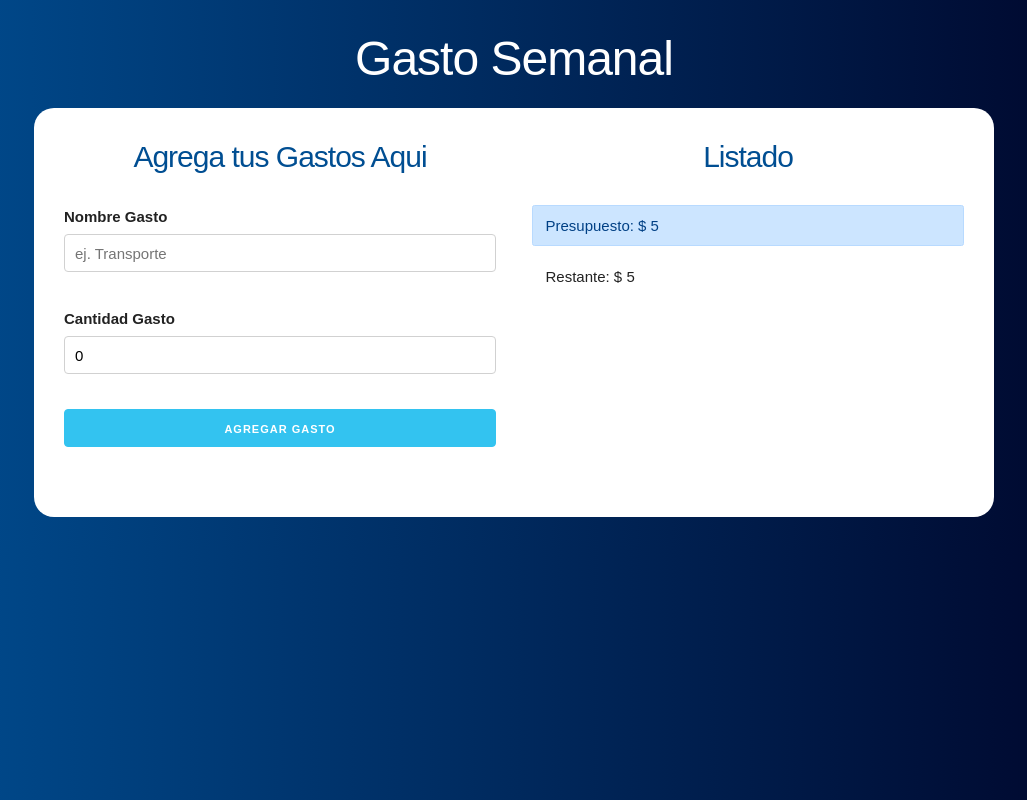
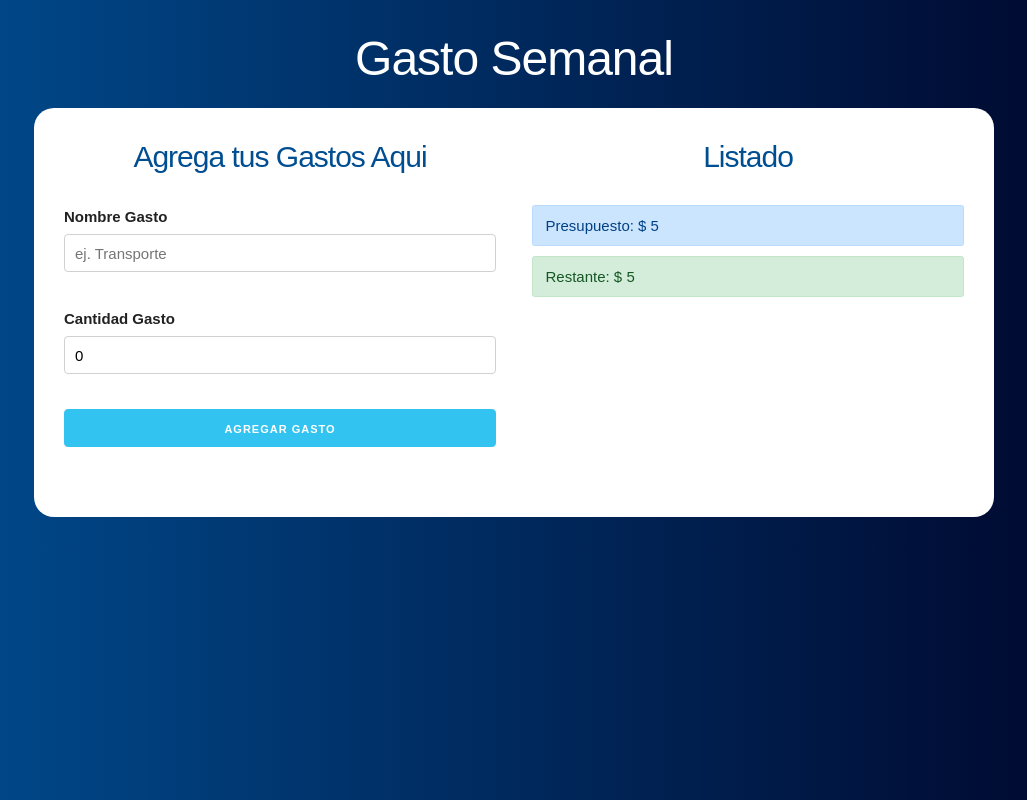
Before and after one commit to gnarracci/budget-manager, a React (Create React App) app: page / in a window 1280 px wide. Both pictures are taken after typing "5" into the empty fields and a click on the input "Definir Presupuesto". Shown: the whole page, without its empty margins (126-1153 px from the left). Built offline with nearby package versions, Linux system fonts and the light colour scheme.

Commit message:
Configuracion del helper y PropTypes de los componentes

```diff
--- a/src/components/ControlPresupuesto.js
+++ b/src/components/ControlPresupuesto.js
@@ -1,4 +1,6 @@
-import React, { Fragment } from 'react'
+import React, { Fragment } from 'react';
+import { revisarPresupuesto } from '../helper';
+import PropTypes from 'prop-types';
 
 const ControlPresupuesto = ({presupuesto,restante}) => {
     return (
@@ -6,11 +8,16 @@ const ControlPresupuesto = ({presupuesto,restante}) => {
             <div className='alert alert-primary'>
                 Presupuesto: $ {presupuesto}
             </div>
-            <div className="alert">
+            <div className={revisarPresupuesto(presupuesto, restante)}>
                 Restante: $ {restante}
             </div>
         </Fragment>
      );
 }
 
+ControlPresupuesto.propTypes = {
+    presupuesto: PropTypes.number.isRequired,
+    restante: PropTypes.number.isRequired
+}
+
 export default ControlPresupuesto;
--- a/src/components/Formulario.js
+++ b/src/components/Formulario.js
@@ -1,6 +1,7 @@
 import React, { useState } from "react";
 import  Error from './Error';
 import shortid from "shortid";
+import PropTypes from 'prop-types';
 
 const Formulario = ({guardarGasto, guardarCrearGasto}) => {
 
@@ -69,4 +70,9 @@ const Formulario = ({guardarGasto, guardarCrearGasto}) => {
   );
 };
 
+Formulario.propTypes = {
+  guardarGasto: PropTypes.func.isRequired,
+  guardarCrearGasto: PropTypes.func.isRequired
+}
+
 export default Formulario;
--- a/src/components/Gasto.js
+++ b/src/components/Gasto.js
@@ -1,4 +1,5 @@
-import React from 'react'
+import React from 'react';
+import PropTypes from 'prop-types';
 
 const Gasto = ({gasto}) =>
     (
@@ -10,5 +11,8 @@ const Gasto = ({gasto}) =>
         </li>
     );
 
+Gasto.propTypes = {
+    gasto: PropTypes.object.isRequired
+}
 
 export default Gasto;
--- a/src/components/Listado.js
+++ b/src/components/Listado.js
@@ -1,5 +1,6 @@
 import React from 'react'
 import Gasto from './Gasto';
+import PropTypes from 'prop-types';
 
 const Listado = ({gastos}) => {
     return (
@@ -15,4 +16,8 @@ const Listado = ({gastos}) => {
      );
 }
 
+Listado.propTypes = {
+    gastos: PropTypes.array.isRequired
+}
+
 export default Listado;
--- /dev/null
+++ b/src/helper.js
@@ -0,0 +1,11 @@
+export const revisarPresupuesto = (presupuesto, restante) => {
+    let clase;
+    if( (presupuesto / 4) > restante) {
+        clase="alert alert-danger";
+    }else if ((presupuesto / 2) > restante) {
+        clase='alert alert-warning';
+    }else{
+        clase='alert alert-success';
+    }
+    return clase;
+}
```
Also changed, not shown: src/components/Error.js (+6 -1 lines), src/components/Pregunta.js (+7 -0 lines).
